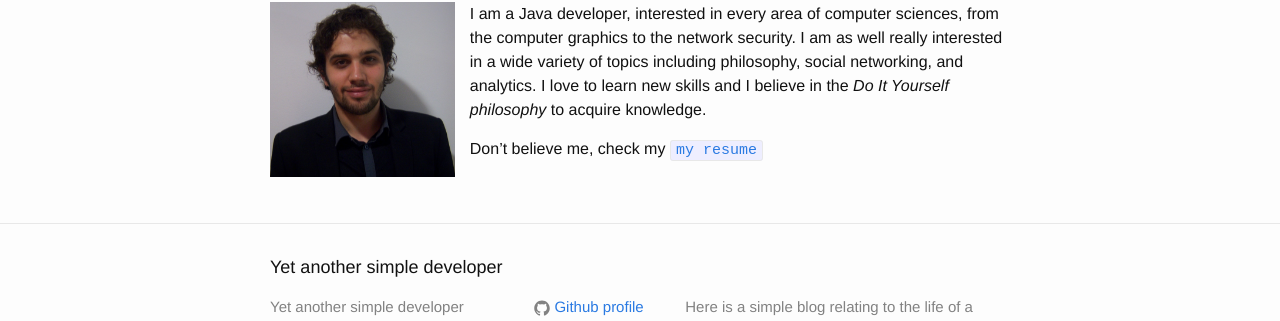
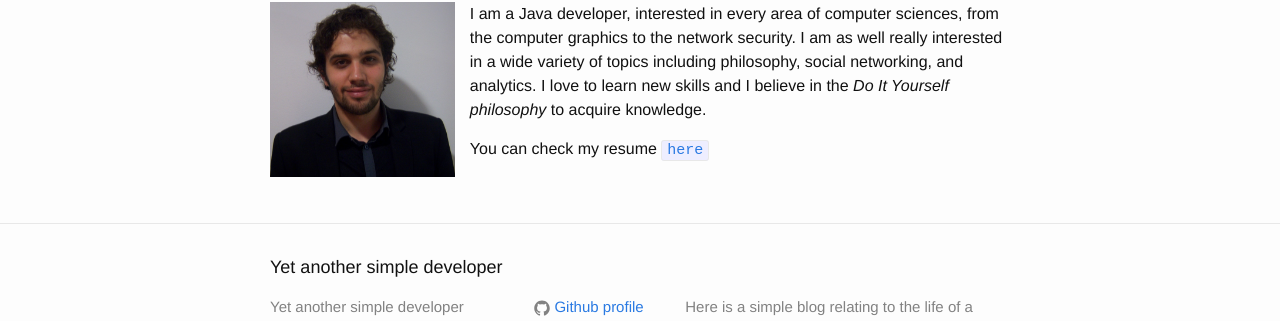
Before and after one commit to asettouf/asettouf.github.io, a Jekyll site: the page built from about.md, in a window 1280 px wide. Shown: the part 162-483 px from the top of the page. Built offline with Jekyll 4.4.1, drawn with Linux system fonts in a browser that asks for light colours; comment, search, counter and statistics services are not loaded.

Commit message:
Modifying about section

```diff
--- a/about.md
+++ b/about.md
@@ -10,4 +10,4 @@ from the computer graphics to the network security. I am as well really interest
 in a wide variety of topics including philosophy, social networking, and analytics.
 I love to learn new skills and I believe in the *Do It Yourself philosophy* to acquire knowledge.
 
-Don't believe me, check my [`my resume`]({{ site.url }}/assets/asettouf_resume.pdf)
+You can check my resume [`here`]({{ site.url }}/assets/asettouf_resume.pdf)
```
